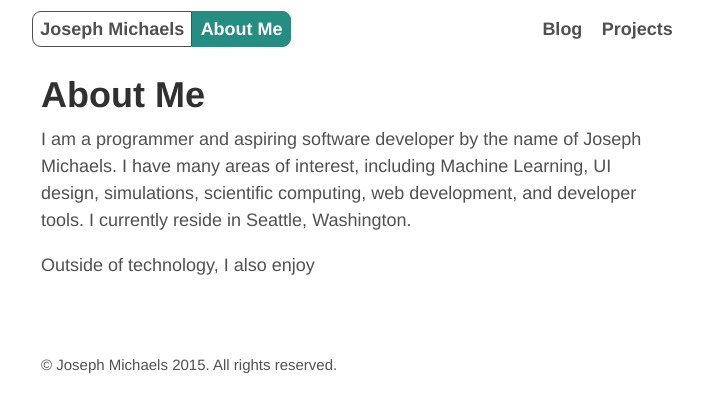
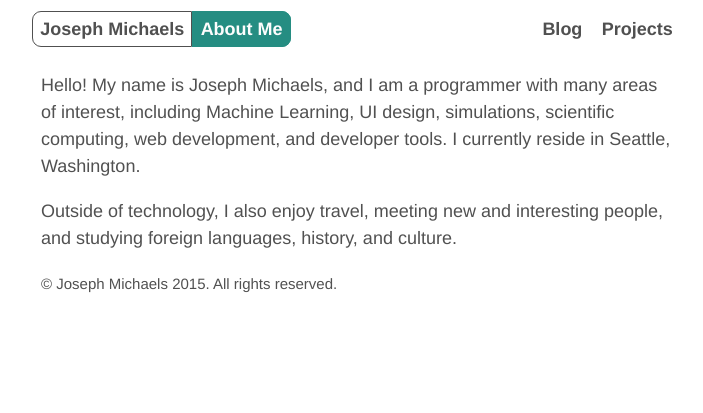
Before and after one commit to Teshel/teshel.github.io, a Jekyll site: the page built from about.md, in a window 1280 px wide. Shown: the top 413 px of the page, without its empty margins (284-987 px from the left). Built offline with Jekyll 4.4.1, drawn with Linux system fonts in a browser that asks for light colours.

Commit message:
Updated about section

```diff
--- a/about.html
+++ /dev/null
@@ -1,4 +0,0 @@
----
-layout: default
-title: About Me
----
--- a/about.md
+++ b/about.md
@@ -1,8 +1,8 @@
 ---
-layout: page
+layout: default
 title: About Me
 ---
 
-I am a programmer and aspiring software developer by the name of Joseph Michaels. I have many areas of interest, including Machine Learning, UI design, simulations, scientific computing, web development, and developer tools. I currently reside in Seattle, Washington.
+Hello! My name is Joseph Michaels, and I am a programmer with many areas of interest, including Machine Learning, UI design, simulations, scientific computing, web development, and developer tools. I currently reside in Seattle, Washington.
 
-Outside of technology, I also enjoy
+Outside of technology, I also enjoy travel, meeting new and interesting people, and studying foreign languages, history, and culture.
```
